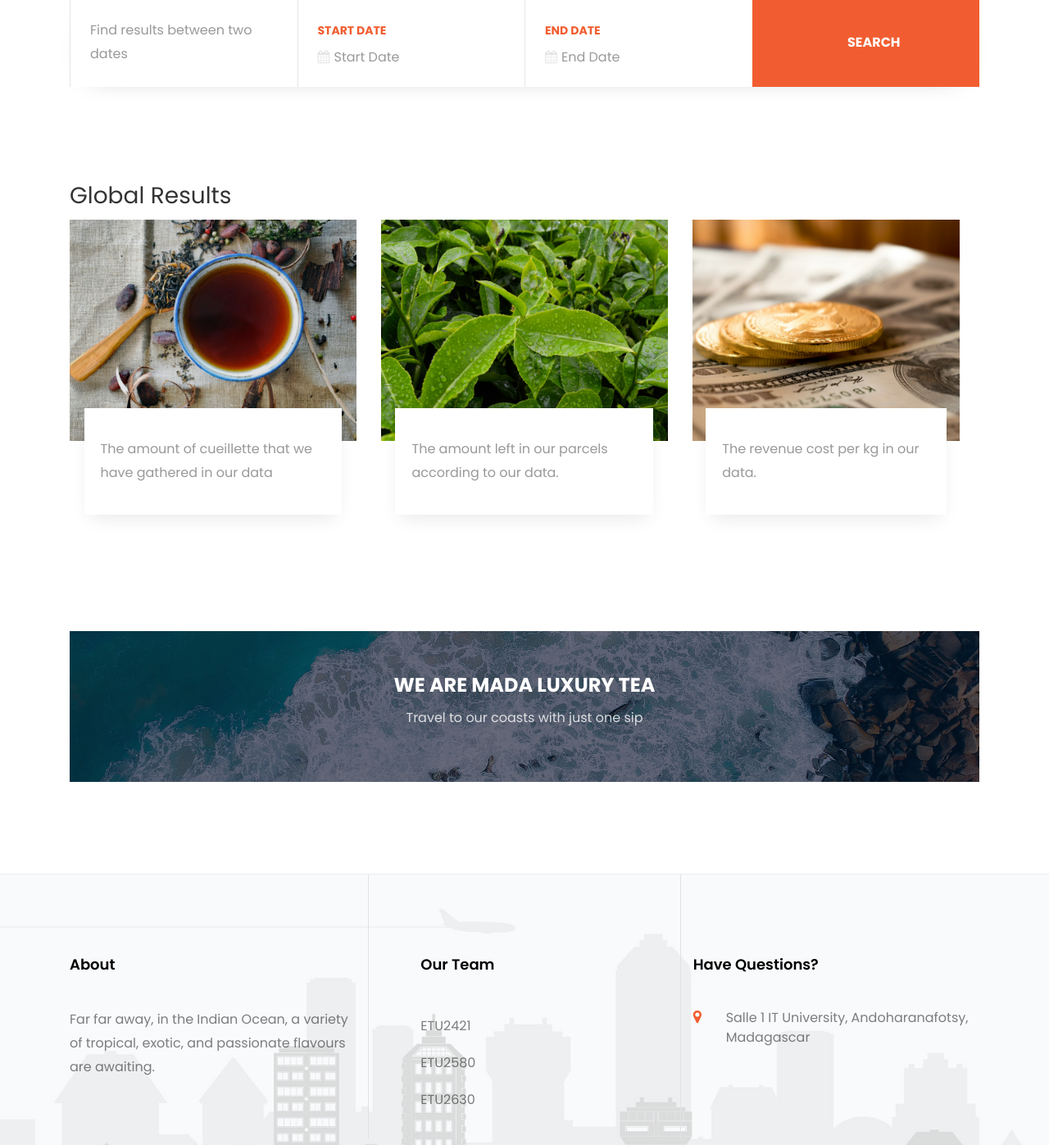
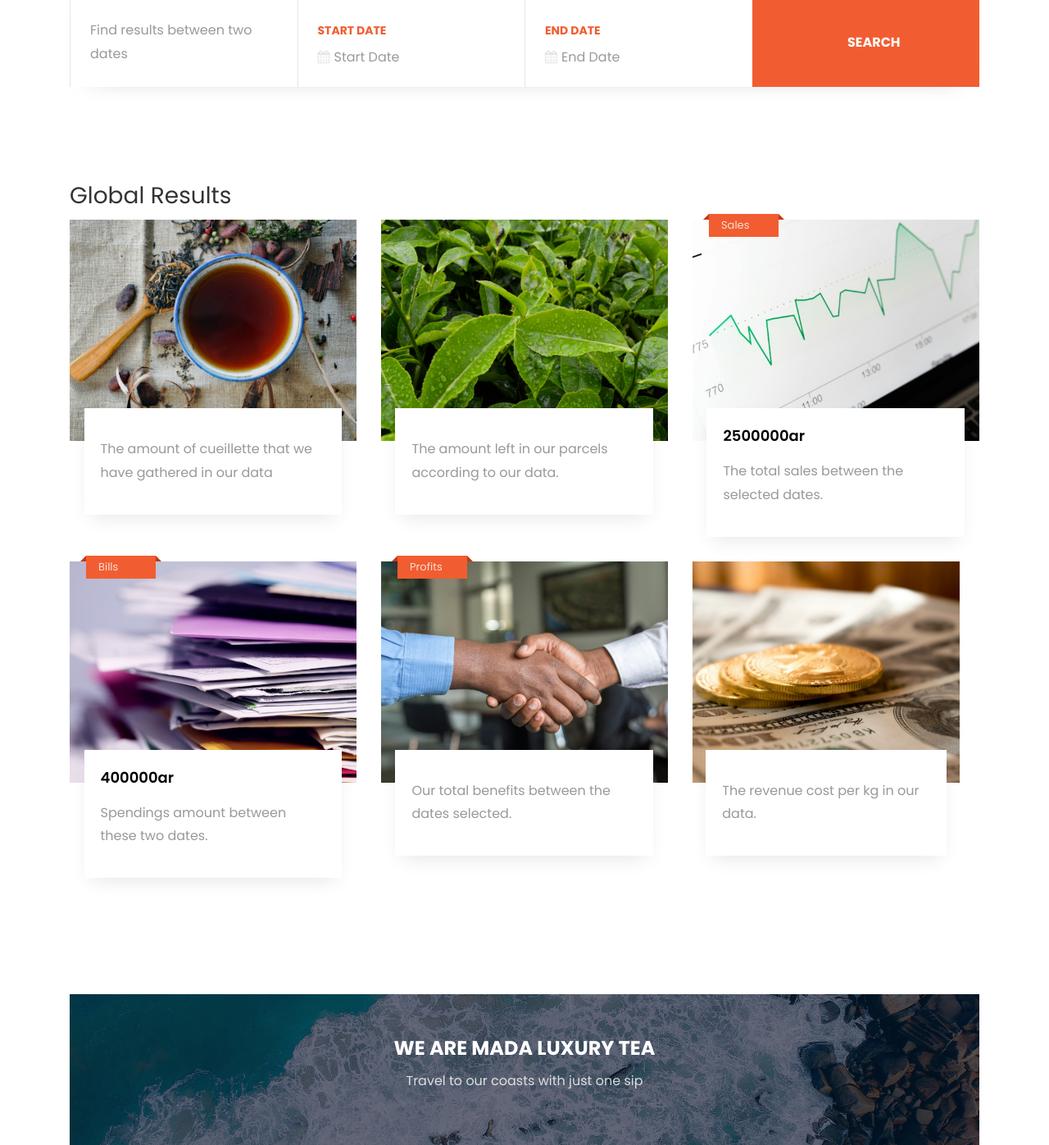
Before and after one commit to N1A1voIt/projet30h, a PHP site: page /resultats.html in a window 1280 px wide. Shown: the part 800-2197 px from the top of the page at 82% size. Run offline with PHP 8.4, Linux system fonts and the light colour scheme; some libraries are stand-ins or nearby versions; some web fonts are replaced.

Commit message:
result okk

```diff
--- a/back/frontoffice/every-result.php
+++ b/back/frontoffice/every-result.php
@@ -18,5 +18,8 @@ $ret = array(
     "poids_restant" => $poids_total_restant,
     "poids_cueilli" => $poids_total_cueilli,
     "ca" => $ca,
+    "benefices" => getBenefice($date_debut,$date_fin),
+    "ventes"=>getVentes($date_debut,$date_fin),
+    "depenses" => calculerDepenseTotaleEntreDates($date_debut, $date_fin)
 );
 echo json_encode($ret);
--- a/integration/js/result-front-office/result-getter.js
+++ b/integration/js/result-front-office/result-getter.js
@@ -6,6 +6,9 @@ const reste = document.getElementById("reste");
 const cueilli = document.getElementById("cueilli");
 
 const coutRevient = document.getElementById("coutRevient");
+const benefices = document.getElementById("benefices");
+const ventes = document.getElementById("ventes");
+const depenses = document.getElementById("depenses");
 form.addEventListener("submit",(event) => {
     event.preventDefault();
     postTo("back/frontoffice/every-result.php",form,true).then(
@@ -13,6 +16,9 @@ form.addEventListener("submit",(event) => {
             reste.innerHTML = responseData.poids_restant + " kg left";
             cueilli.innerHTML = responseData.poids_cueilli +" kg";
             coutRevient.innerHTML = responseData.ca+ "ar /kg";
+            benefices.innerHTML = responseData.benefices+ "ar";
+            ventes.innerHTML = responseData.ventes+ "ar";
+            depenses.innerHTML = responseData.depenses+ "ar";
         }
     ).catch(
         error => {
--- a/resultats.html
+++ b/resultats.html
@@ -139,6 +139,57 @@
       </div>
       <div class="col-md-4 d-flex ftco-animate">
         <div class="blog-entry">
+          <a class="block-20" style="background-image: url('images/sales.jpg');">
+          </a>
+          <div class="text">
+            <div class="d-flex align-items-center mb-4 topp">
+              <div class="one">
+                <span class="yr">Sales</span>
+              </div>
+              <div class="two">
+              </div>
+            </div>
+            <h3 class="heading"><a href="#" id="ventes">2500000ar</a></h3>
+            <p>The total sales between the selected dates.</p>
+          </div>
+        </div>
+      </div>
+      <div class="col-md-4 d-flex ftco-animate">
+        <div class="blog-entry">
+          <a class="block-20" style="background-image: url('images/depenses.jpg');">
+          </a>
+          <div class="text">
+            <div class="d-flex align-items-center mb-4 topp">
+              <div class="one">
+                <span class="mos">Bills</span>
+              </div>
+              <div class="two">
+              </div>
+            </div>
+            <h3 class="heading"><a href="#" id="depenses">400000ar</a></h3>
+            <p>Spendings amount between these two dates.</p>
+          </div>
+        </div>
+      </div>
+      <div class="col-md-4 d-flex ftco-animate">
+        <div class="blog-entry">
+          <a class="block-20" style="background-image: url('images/benefits.jpg');">
+          </a>
+          <div class="text">
+            <div class="d-flex align-items-center mb-4 topp">
+              <div class="one">
+                <span class="mos">Profits</span>
+              </div>
+              <div class="two">
+              </div>
+            </div>
+            <h3 class="heading"><a href="#" id="benefices"></a></h3>
+            <p>Our total benefits between the dates selected.</p>
+          </div>
+        </div>
+      </div>
+      <div class="col-md-4 d-flex ftco-animate">
+        <div class="blog-entry">
           <a href="blog-single.html" class="block-20" style="background-image: url('images/money.jpg');">
           </a>
           <div class="text">
```
Also changed, not shown: back/frontoffice/fonction-page-resultats.php (+12 -1 lines).
